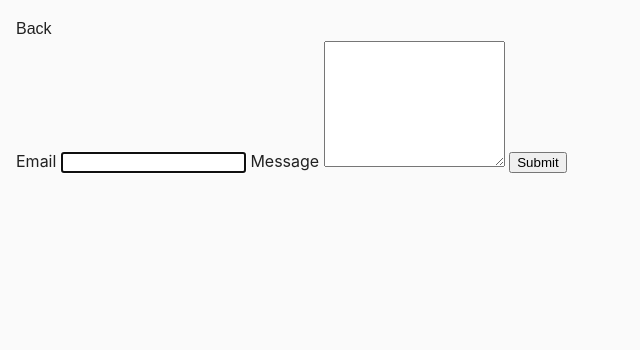
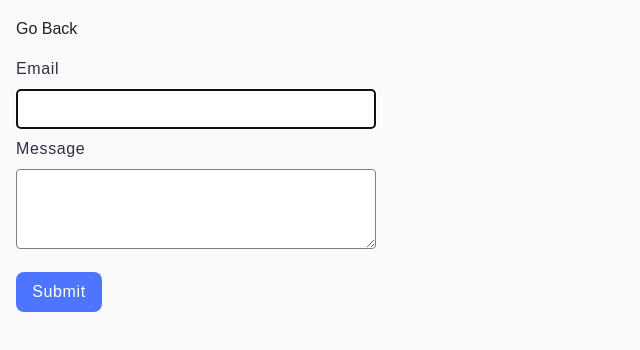
Before and after one commit to DariaDaleka/goit-js-hw-09, a website built with Vite: page src/2-form.html in a window 1280 px wide. Shown: the whole page, without its empty margins (0-640 px from the left). Built offline with nearby package versions, Linux system fonts and the light colour scheme.

Commit message:
add homework

```diff
--- a/src/2-form.html
+++ b/src/2-form.html
@@ -5,23 +5,25 @@
     <meta http-equiv="X-UA-Compatible" content="IE=edge" />
     <meta name="viewport" content="width=device-width, initial-scale=1.0" />
     <link rel="stylesheet" href="./css/styles.css" />
-    <title>Page 3</title>
+    <title>Form</title>
   </head>
   <body>
-    <section>
-      <a href="./index.html" class="track">Back</a>
+    <section class="track-container">
+      <a href="./index.html" class="track">Go Back</a>
     </section>
+    <section class="form-container">
       <form class="feedback-form" autocomplete="off">
-      <label>
+        <label class="form-label">
           Email
-        <input type="email" name="email" autofocus />
+          <input class="form-input" type="email" name="email" autofocus />
         </label>
-      <label>
+        <label class="form-label">
           Message
-        <textarea name="message" rows="8"></textarea>
+          <textarea class="form-textarea" name="message" rows="8"></textarea>
         </label>
-      <button type="submit">Submit</button>
+        <button class="form-button" type="submit">Submit</button>
       </form>
+    </section>
 
     <script type="module" src="./js/2-form.js"></script>
   </body>
--- a/src/css/styles.css
+++ b/src/css/styles.css
@@ -54,6 +54,10 @@ img {
   font-family: 'Montserrat', sans-serif;
 }
 
+.track-container {
+  margin-bottom: 16px;
+}
+
 /*Gallery*/
 
 .gallery {
@@ -79,3 +83,79 @@ img {
 }
 
 /*Form*/
+
+.form-container {
+  display: flex;
+  justify-content: flex-start;
+  align-items: flex-start;
+  flex-direction: column;
+  gap: 8px;
+}
+
+.feedback-form {
+  font-family: 'Montserrat', sans-serif;
+  width: 100%;
+  max-width: 360px;
+}
+
+.form-label {
+  display: block;
+
+  font-weight: 400;
+  font-size: 16px;
+  line-height: 1.5;
+  letter-spacing: 0.04em;
+  color: #2e2f42;
+}
+
+.form-input {
+  width: 100%;
+  padding: 10px;
+  font-size: 16px;
+  border: 1px solid #808080;
+  border-radius: 4px;
+  margin-top: 8px;
+  margin-bottom: 8px;
+  box-sizing: border-box;
+}
+
+.form-textarea {
+  height: 80px;
+  width: 100%;
+  padding: 10px;
+  font-size: 16px;
+  border: 1px solid #808080;
+  border-radius: 4px;
+  margin-top: 8px;
+  margin-bottom: 8px;
+  box-sizing: border-box;
+}
+
+.form-input:hover {
+  border: 1px solid #000;
+}
+.form-input:focus {
+  border: 1px solid #808080;
+}
+
+.form-button {
+  padding: 10px;
+  background: #4e75ff;
+  font-weight: 500;
+  font-size: 16px;
+  line-height: 1.5;
+  letter-spacing: 0.04em;
+  color: #fff;
+  border: none;
+  border-radius: 8px;
+  cursor: pointer;
+  margin-top: 8px;
+  width: 86px;
+  height: 40px;
+  display: flex;
+  align-items: center;
+  justify-content: center;
+}
+.form-button:hover {
+  background-color: #6c8cff;
+}
--- a/src/js/2-form.js
+++ b/src/js/2-form.js
@@ -2,3 +2,38 @@ const formData = {
   email: '',
   message: '',
 };
+
+const form = document.querySelector('.feedback-form');
+const emailInput = form.querySelector('input[name="email"]');
+const messageInput = form.querySelector('textarea[name="message"]');
+
+document.addEventListener('DOMContentLoaded', () => {
+  const savedData = localStorage.getItem('feedback-form-state');
+  if (savedData) {
+    const parsedData = JSON.parse(savedData);
+    emailInput.value = parsedData.email || '';
+    messageInput.value = parsedData.message || '';
+    formData.email = parsedData.email || '';
+    formData.message = parsedData.message || '';
+  }
+});
+
+form.addEventListener('input', event => {
+  formData[event.target.name] = event.target.value;
+  localStorage.setItem('feedback-form-state', JSON.stringify(formData));
+});
+
+form.addEventListener('submit', event => {
+  event.preventDefault();
+
+  if (!formData.email || !formData.message) {
+    alert('Fill please all fields');
+    return;
+  }
+
+  console.log(formData);
+  localStorage.removeItem('feedback-form-state');
+  formData.email = '';
+  formData.message = '';
+  form.reset();
+});
```
Also changed, not shown: src/1-gallery.html (+2 -2 lines). Lines whose indentation alone changed are shown as unchanged.
